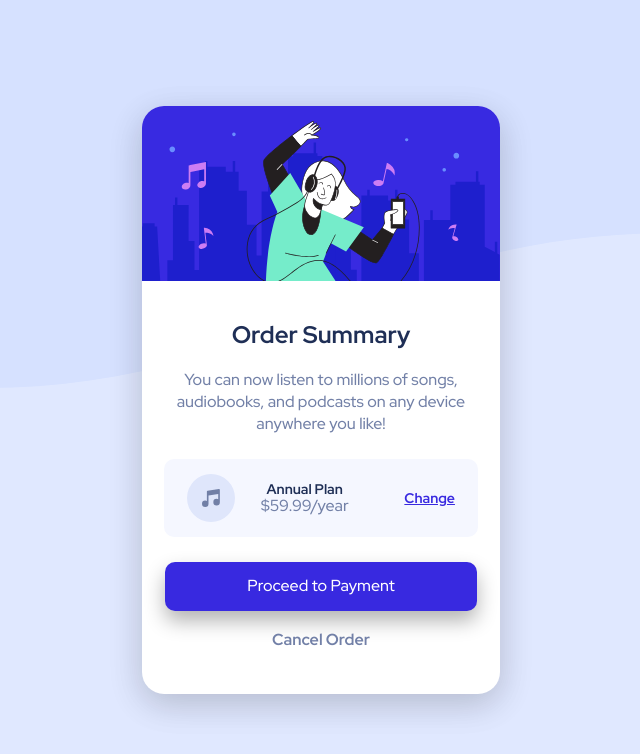
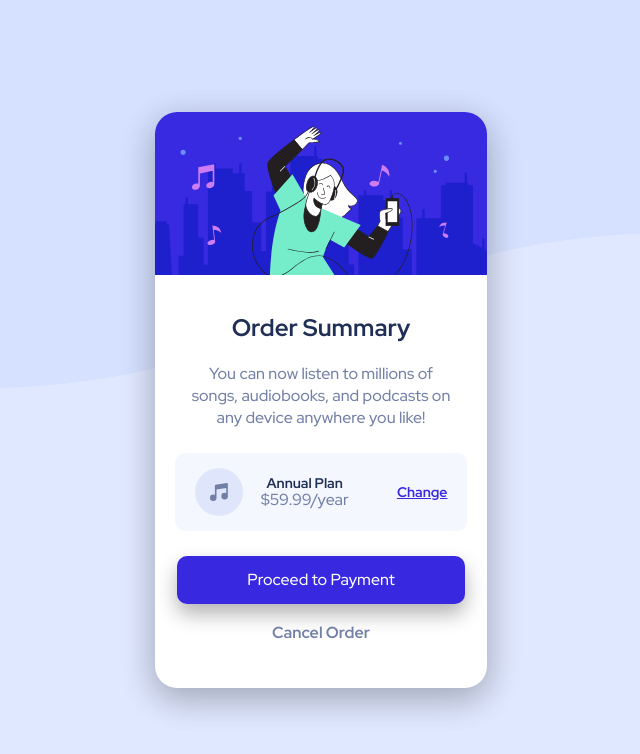
Before and after one commit to migueweb/front-end-mentor-callenges, a plain HTML site: page challenges/newbie/order-summary-component/index.html in a window 1280 px wide. Shown: the whole page, without its empty margins (319-959 px from the left). Drawn offline with Linux system fonts and the light colour scheme.

Commit message:
Update 'Order summary component'

```diff
--- a/challenges/newbie/order-summary-component/css/style.css
+++ b/challenges/newbie/order-summary-component/css/style.css
@@ -29,7 +29,7 @@ body {
     background-color: #fff;
     border-radius: 2.2rem;
     overflow: hidden;
-    box-shadow: .2rem 1rem 3.5rem rgba(0, 0, 0, 0.101), -.2rem 1rem 3.5rem rgba(0, 0, 0, 0.101);
+    box-shadow: .2rem 1rem 3.5rem rgba(0, 0, 0, 0.158), -.2rem 1rem 3.5rem rgba(0, 0, 0, 0.158);
 }
 
 
@@ -132,7 +132,7 @@ body {
         background-size: contain;
     }
     .card {
-        width: 28%;
+        width: 26%;
     }
     .card-body-title {
         font-weight: 700;
```
